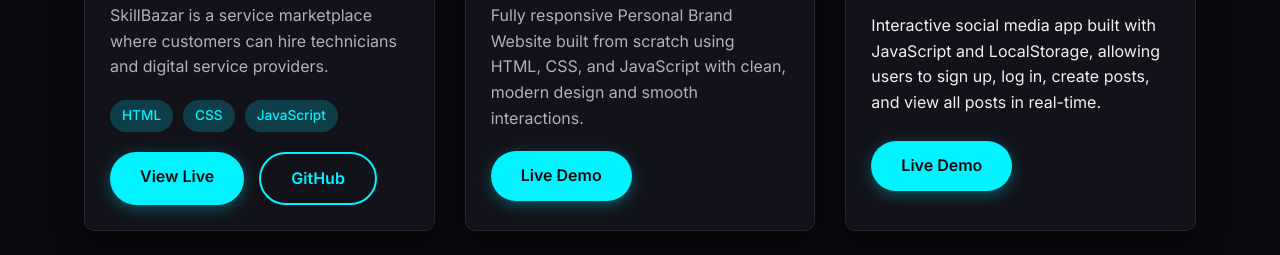
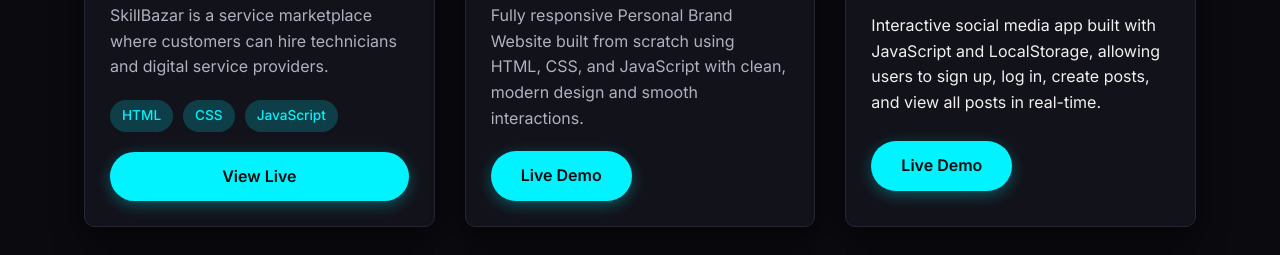
Before and after one commit to Shahab-max-design/myportfolio, a plain HTML site: page index.html in a window 1280 px wide. Shown: the part 3564-3819 px from the top of the page. Drawn offline with Linux system fonts and the light colour scheme.

Commit message:
updated footer section

```diff
--- a/index.html
+++ b/index.html
@@ -1113,9 +1113,7 @@
                             <span class="tech-tag">JavaScript</span>
                         </div>
                         <div class="project-links">
-                            <a href="https://skillbazar-theta.vercel.app/" class="btn btn-primary" target="_blank">View
-                                Live</a>
-                            <a href="#" class="btn btn-secondary">GitHub</a>
+                            <a href="https://skillbazar-theta.vercel.app/" class="btn btn-primary" target="_blank" style="width: 100%; text-align: center;">View Live</a>
                         </div>
                     </div>
                 </div>
@@ -1472,10 +1470,4 @@
         });
     </script>
 
-</body>
-<<<<<<< HEAD
-
 </html>
-=======
-</html>
->>>>>>> 701fa15d461913e4f42525de7ca921a421de0ab8
```
